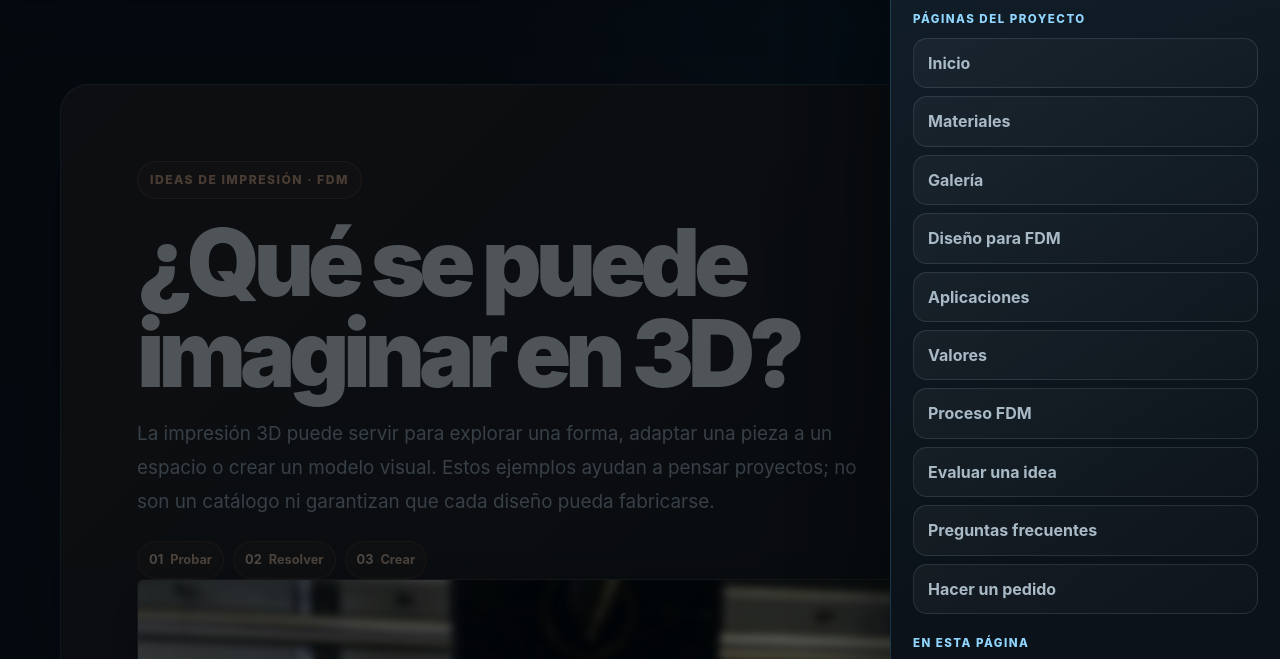
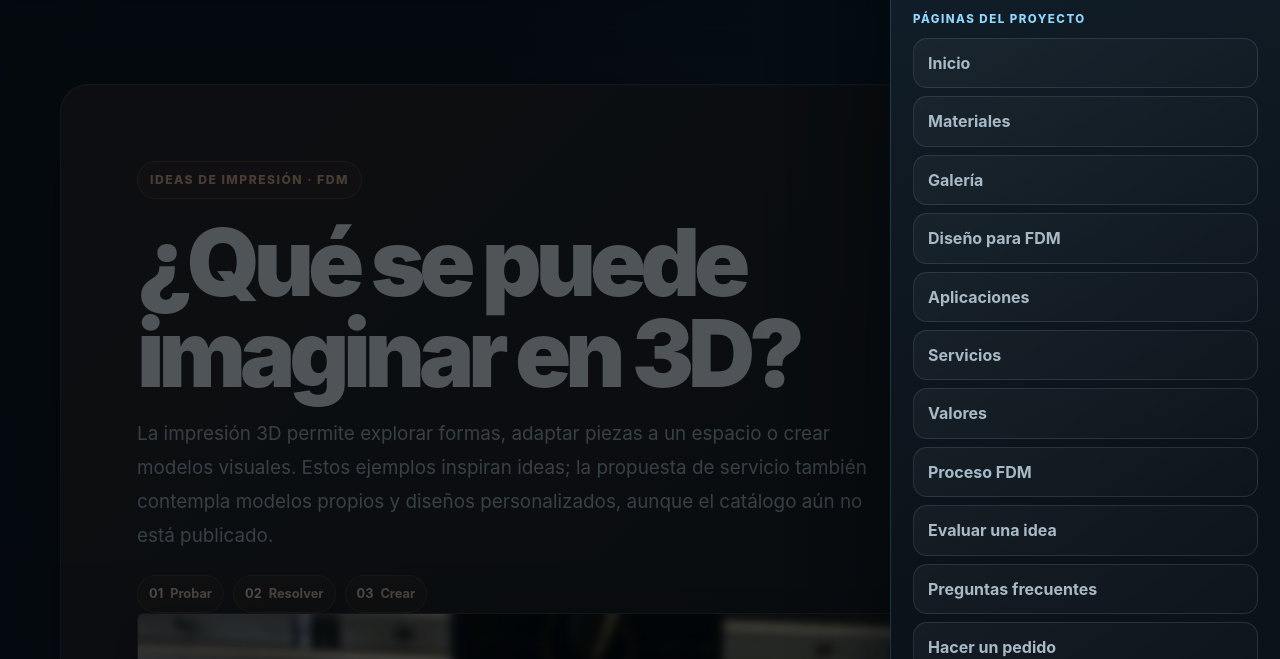
Before and after one commit to Mason-GPT/Scracth-aplicaciones, a plain HTML site: page index.html in a window 1280 px wide. Both pictures are taken after a click on the link "•••". Shown: the part 94-753 px from the top of the page. Drawn offline with Linux system fonts and the light colour scheme.

Commit message:
Add fictional services proposal and update site navigation

```diff
--- a/index.html
+++ b/index.html
@@ -303,6 +303,7 @@
         <a href="https://mason-gpt.github.io/Scracth-galeria/">Galería</a>
         <a href="https://mason-gpt.github.io/Scracth-diseno-fdm/">Diseño para FDM</a>
         <a href="https://mason-gpt.github.io/Scracth-aplicaciones/">Aplicaciones</a>
+        <a href="https://mason-gpt.github.io/Scracth-servicios/">Servicios</a>
         <a href="https://mason-gpt.github.io/Scracth-valores/">Valores</a>
         <a href="https://mason-gpt.github.io/Scracth-proceso-fdm/">Proceso FDM</a>
         <a href="https://mason-gpt.github.io/Scracth-evaluar-idea/">Evaluar una idea</a>
@@ -311,13 +312,13 @@
       </nav><p class="drawer-label">En esta página</p><nav class="drawer-links drawer-local" aria-label="Ideas de impresión"><a href="#prototipos">Prototipos</a><a href="#funcionales">Piezas útiles</a><a href="#personalizados">Personalizadas</a><a href="#educativos">Modelos educativos</a><a href="#guia">Qué describir</a></nav></div></aside>
   <main class="wrap" id="contenido" tabindex="-1">
     <header class="page-hero app-hero" id="arriba">
-      <div class="app-hero-copy"><p class="eyebrow">Ideas de impresión · FDM</p><h1>¿Qué se puede imaginar en 3D?</h1><p class="intro">La impresión 3D puede servir para explorar una forma, adaptar una pieza a un espacio o crear un modelo visual. Estos ejemplos ayudan a pensar proyectos; no son un catálogo ni garantizan que cada diseño pueda fabricarse.</p><div class="app-index" aria-label="Categorías de ideas"><span><b>01</b> Probar</span><span><b>02</b> Resolver</span><span><b>03</b> Crear</span></div></div>
+      <div class="app-hero-copy"><p class="eyebrow">Ideas de impresión · FDM</p><h1>¿Qué se puede imaginar en 3D?</h1><p class="intro">La impresión 3D permite explorar formas, adaptar piezas a un espacio o crear modelos visuales. Estos ejemplos inspiran ideas; la propuesta de servicio también contempla modelos propios y diseños personalizados, aunque el catálogo aún no está publicado.</p><div class="app-index" aria-label="Categorías de ideas"><span><b>01</b> Probar</span><span><b>02</b> Resolver</span><span><b>03</b> Crear</span></div></div>
       <figure class="app-photo"><img src="./ideas-fdm-cc0.jpg" alt="Impresora 3D fabricando pequeños modelos rojos sobre la plataforma" width="1200" height="1200"><figcaption>Foto real: Pxhere, CC0 1.0, dedicada al dominio público, vía <a href="https://commons.wikimedia.org/wiki/File:Table-glass-machine-toy-making-printer-605269-pxhere.jpg">Wikimedia Commons</a>. <a href="https://creativecommons.org/publicdomain/zero/1.0/deed.en">Licencia CC0 1.0</a>.</figcaption></figure>
     </header>
     <section class="app-section" id="prototipos"><div class="app-section-head"><h2>Prototipos y maquetas</h2><p>Una primera versión física puede ayudar a revisar forma, tamaño y encaje antes de seguir desarrollando una idea.</p></div><div class="app-grid"><article class="app-card"><span class="app-symbol" aria-hidden="true">◇</span><h3>Probar una forma</h3><p>Un prototipo puede servir para detectar cambios necesarios en el volumen o la distribución de una pieza.</p></article><article class="app-card"><span class="app-symbol" aria-hidden="true">▧</span><h3>Mostrar un concepto</h3><p>Una maqueta puede ayudar a explicar una idea en un trabajo escolar, una presentación o una etapa temprana de diseño.</p></article></div></section>
     <section class="app-section" id="funcionales"><div class="app-section-head"><h2>Accesorios para organizar</h2><p>Hay ideas cotidianas que dependen de un espacio o una medida concreta.</p></div><div class="app-grid"><article class="app-card"><span class="app-symbol" aria-hidden="true">▤</span><h3>Soportes y organizadores</h3><p>Separadores, soportes o guías pueden pensarse para ordenar objetos en una mesa, cajón o estante.</p></article><article class="app-card"><span class="app-symbol" aria-hidden="true">○</span><h3>Adaptadores sencillos</h3><p>Una pieza de unión o un pequeño adaptador puede resolver una necesidad específica, siempre que su uso y esfuerzo esperado sean adecuados.</p></article></div></section>
     <section class="app-section" id="personalizados"><div class="app-section-head"><h2>Piezas personalizadas</h2><p>Una forma puede adaptarse a una necesidad particular, pero primero hay que revisar el diseño y las condiciones de uso.</p></div><div class="app-grid"><article class="app-card"><span class="app-symbol" aria-hidden="true">□</span><h3>Carcasas y cubiertas</h3><p>Formas para proteger o acomodar componentes; hay que tener en cuenta dimensiones, ventilación y calor cuando corresponda.</p></article><article class="app-card"><span class="app-symbol" aria-hidden="true">△</span><h3>Repuestos no críticos</h3><p>Algunas piezas sencillas podrían servir como reemplazo. No conviene asumir que una impresión es apta para usos de seguridad, cargas importantes o mecanismos críticos.</p></article></div></section>
     <section class="app-section" id="educativos"><div class="app-section-head"><h2>Modelos educativos y decorativos</h2><p>También se pueden crear formas visuales para aprender, explicar o dar personalidad a un espacio.</p></div><div class="app-grid"><article class="app-card"><span class="app-symbol" aria-hidden="true">⌘</span><h3>Modelos para aprender</h3><p>Relieves, piezas geométricas o modelos a escala pueden ayudar a mostrar ideas de ciencias, matemática o diseño.</p></article><article class="app-card"><span class="app-symbol" aria-hidden="true">◈</span><h3>Objetos decorativos</h3><p>Figuras, soportes de escritorio y pequeñas formas personalizadas son ejemplos para inspirar otros proyectos.</p></article></div></section>
-    <section class="app-section" id="guia"><div class="app-section-head"><h2>Qué datos ayudan a analizar una idea</h2><p>Una descripción clara facilita revisar si el objeto tiene sentido para impresión FDM.</p></div><ul class="app-checklist"><li>Para qué se va a usar y dónde.</li><li>Medidas aproximadas y partes que deben encastrar.</li><li>Si recibirá calor, golpes, peso o flexión.</li><li>Un dibujo, foto de referencia o archivo, si lo tenés.</li></ul><div class="app-notice"><strong>Proyecto escolar:</strong> 3DScracth es ficticio. Las ideas son ejemplos educativos, no productos disponibles ni promesas de fabricación. La viabilidad depende del diseño, el material y los ajustes de impresión.</div><div class="app-cta"><a class="button" href="https://mason-gpt.github.io/Scracth-galeria/">Ver la galería</a><a class="button" href="https://mason-gpt.github.io/Scracth-materiales/">Explorar materiales</a><a class="button" href="https://mason-gpt.github.io/Scracth-pedidos/">Ir a pedidos</a></div></section>
+    <section class="app-section" id="guia"><div class="app-section-head"><h2>Qué datos ayudan a analizar una idea</h2><p>Una descripción clara facilita revisar si el objeto tiene sentido para impresión FDM.</p></div><ul class="app-checklist"><li>Para qué se va a usar y dónde.</li><li>Medidas aproximadas y partes que deben encastrar.</li><li>Si recibirá calor, golpes, peso o flexión.</li><li>Un dibujo, foto de referencia o archivo, si lo tenés.</li></ul><div class="app-notice"><strong>Proyecto escolar:</strong> estas imágenes son ejemplos, no el catálogo de modelos propios. La propuesta ficticia contempla ofrecer diseños de 3DScracth y modificaciones o diseños personalizados; cada modelo debe revisarse y su impresión depende del diseño, el material y los ajustes.</div><div class="app-cta"><a class="button" href="https://mason-gpt.github.io/Scracth-galeria/">Ver la galería</a><a class="button" href="https://mason-gpt.github.io/Scracth-materiales/">Explorar materiales</a><a class="button" href="https://mason-gpt.github.io/Scracth-servicios/">Conocer el servicio</a><a class="button" href="https://mason-gpt.github.io/Scracth-pedidos/">Ver simulación de pedido</a></div></section>
   </main><footer><div class="wrap">3DScracth · PYME ficticia dentro de un proyecto escolar; no es una empresa real.</div></footer>
 </body></html>
```
